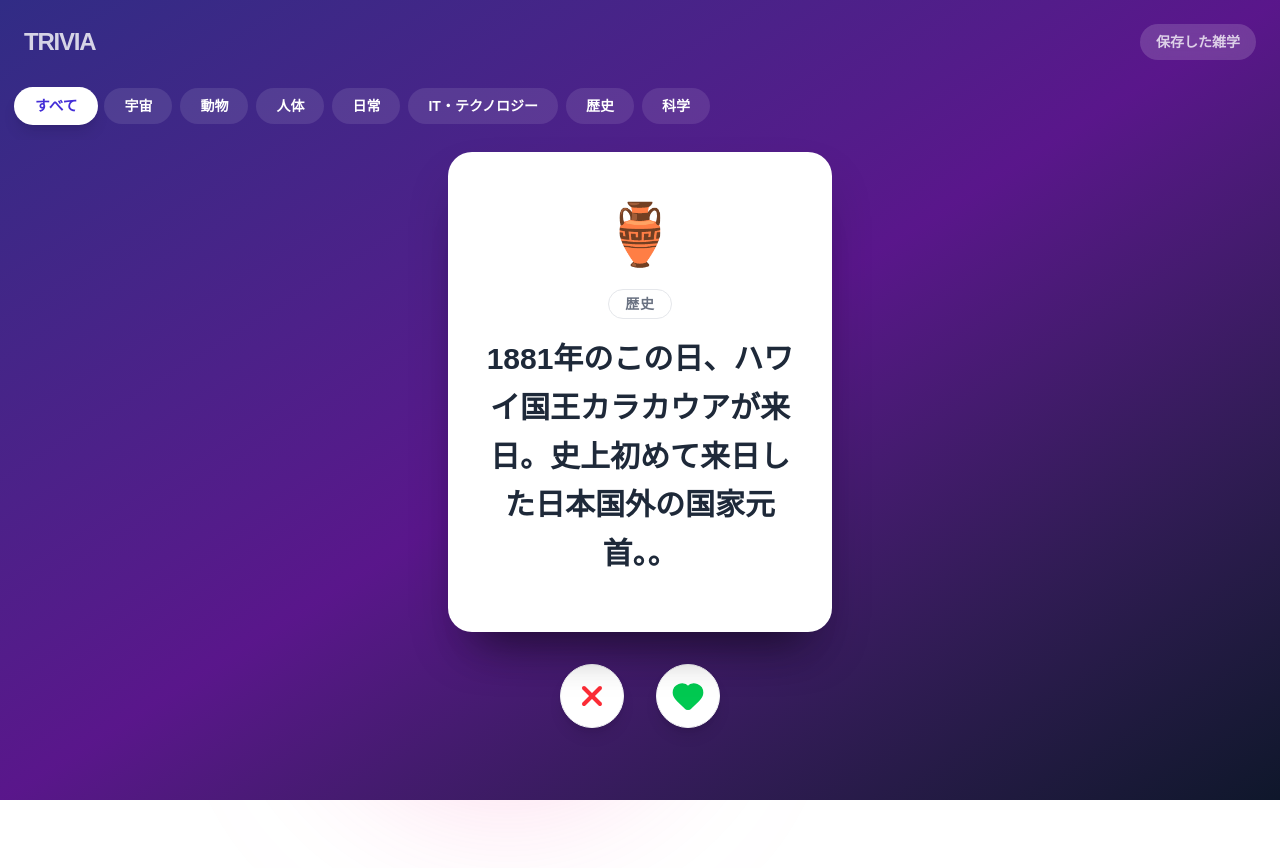
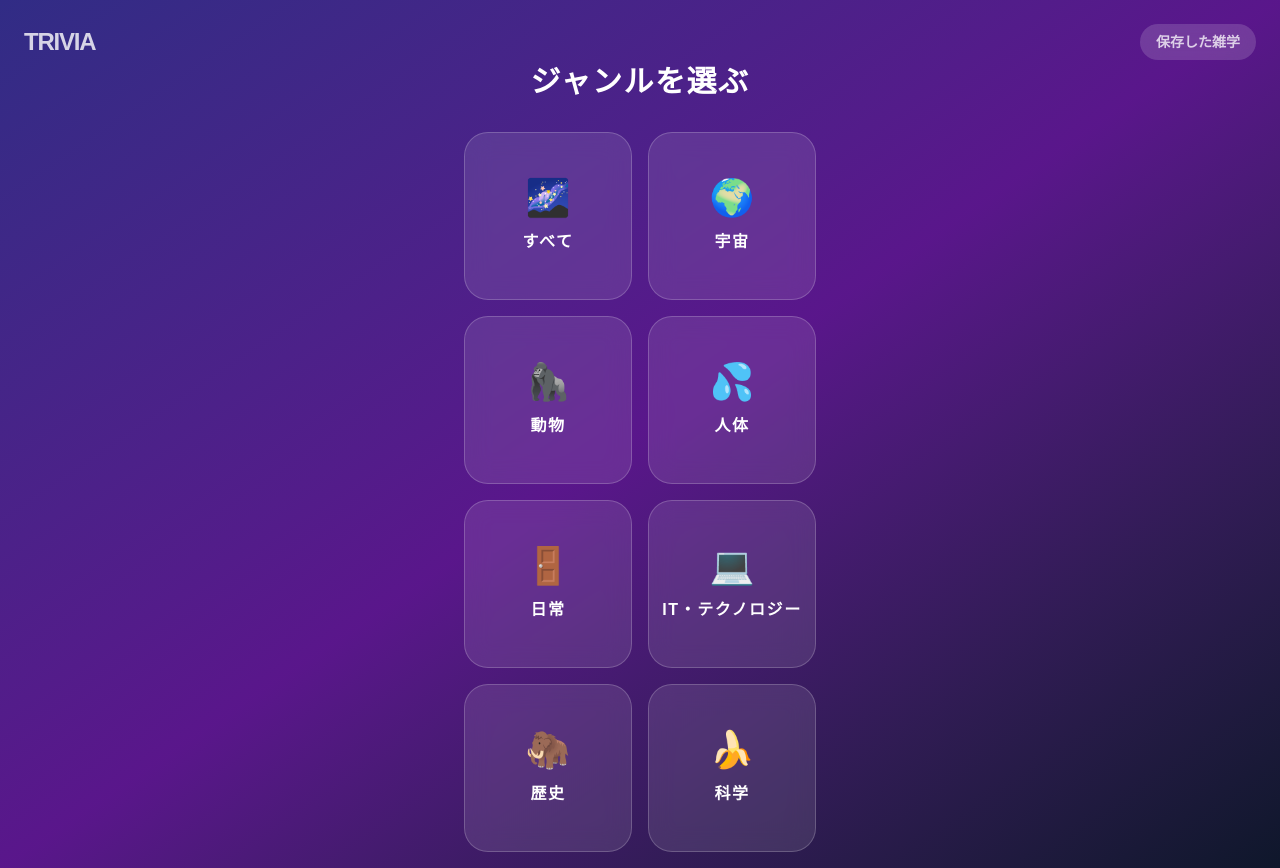
Before and after one commit to 612kenken/trivia-app, a Next.js app: page / in a window 1280 px wide. Before the commit the page ends 801 px from the top, so only its background shows below. Built offline with nearby package versions, Linux system fonts and the light colour scheme.

Commit message:
feat: use a separate view for category selection

```diff
--- a/src/app/page.tsx
+++ b/src/app/page.tsx
@@ -3,8 +3,12 @@
 import { useState, useMemo } from "react";
 import CardStack from "@/components/CardStack";
 import { initialTrivias } from "@/data/trivia";
+import { ChevronLeft } from "lucide-react";
+
+type ViewState = "category_select" | "playing";
 
 export default function Home() {
+  const [viewState, setViewState] = useState<ViewState>("category_select");
   const [selectedCategory, setSelectedCategory] = useState("すべて");
 
   // 初期データからカテゴリ一覧を自動抽出（重複排除）
@@ -18,39 +22,56 @@ export default function Home() {
     if (selectedCategory === "すべて") return initialTrivias;
     return initialTrivias.filter((t) => t.category === selectedCategory);
   }, [selectedCategory]);
+
+  const handleSelectCategory = (cat: string) => {
+    setSelectedCategory(cat);
+    setViewState("playing");
+  };
   return (
     <main className="min-h-[100dvh] bg-gradient-to-br from-indigo-900 via-purple-900 to-slate-900 flex flex-col items-center justify-center p-4 overflow-hidden touch-none">
 
       {/* ヘッダーエリア */}
       <div className="absolute top-0 w-full p-6 flex justify-between items-center z-20 text-white">
+        {viewState === "playing" ? (
+          <button
+            onClick={() => setViewState("category_select")}
+            className="flex items-center gap-1 bg-white/20 px-3 py-2 rounded-full backdrop-blur-md text-sm font-bold opacity-80 cursor-pointer hover:bg-white/30 transition-colors"
+          >
+            <ChevronLeft size={18} />
+            戻る
+          </button>
+        ) : (
           <h1 className="text-2xl font-black tracking-tighter opacity-80">TRIVIA</h1>
-        <div className="bg-white/20 px-4 py-2 rounded-full backdrop-blur-md text-sm font-bold opacity-80 cursor-pointer hover:bg-white/30 transition-colors">
+        )}
+        <div className="bg-white/20 px-4 py-2 rounded-full backdrop-blur-md text-sm font-bold opacity-80 cursor-pointer hover:bg-white/30 transition-colors ml-auto">
           保存した雑学
         </div>
       </div>
 
-      {/* カテゴリ選択（横スクロール） */}
-      <div className="absolute top-20 w-full px-4 z-20 flex overflow-x-auto pb-4 pt-2" style={{ scrollbarWidth: 'none', WebkitOverflowScrolling: 'touch' }}>
-        <div className="flex gap-2 mx-auto sm:mx-0 min-w-max">
+      {/* 画面切り替え */}
+      {viewState === "category_select" ? (
+        <div className="z-20 flex flex-col items-center w-full max-w-sm mt-12">
+          <h2 className="text-white text-3xl font-bold mb-8 tracking-wider">ジャンルを選ぶ</h2>
+          <div className="grid grid-cols-2 gap-4 w-full px-4">
             {categories.map((cat) => (
               <button
                 key={cat}
-              onClick={() => setSelectedCategory(cat)}
-              className={`whitespace-nowrap px-5 py-2 rounded-full text-sm font-bold transition-all ${selectedCategory === cat
-                  ? "bg-white text-indigo-700 shadow-lg scale-105"
-                  : "bg-white/10 text-white hover:bg-white/20"
-                }`}
+                onClick={() => handleSelectCategory(cat)}
+                className="flex flex-col items-center justify-center aspect-square bg-white/10 hover:bg-white/20 backdrop-blur-md border border-white/20 rounded-3xl transition-all hover:scale-105 active:scale-95 group"
               >
-              {cat}
+                <span className="text-4xl mb-3 group-hover:scale-110 transition-transform">
+                  {cat === "すべて" ? "🌌" : initialTrivias.find(t => t.category === cat)?.emoji || "💡"}
+                </span>
+                <span className="text-white font-bold tracking-widest">{cat}</span>
               </button>
             ))}
           </div>
         </div>
-
-      {/* メインコンテンツ */}
-      <div className="mt-12 w-full flex justify-center">
+      ) : (
+        <div className="mt-12 w-full flex justify-center z-20">
           <CardStack trivias={filteredTrivias} />
         </div>
+      )}
 
       {/* 背景装飾 */}
       <div className="absolute top-1/4 left-0 w-64 h-64 bg-purple-500 rounded-full mix-blend-multiply filter blur-3xl opacity-20 -z-10 animate-blob"></div>
```
Lines whose indentation alone changed are shown as unchanged.
